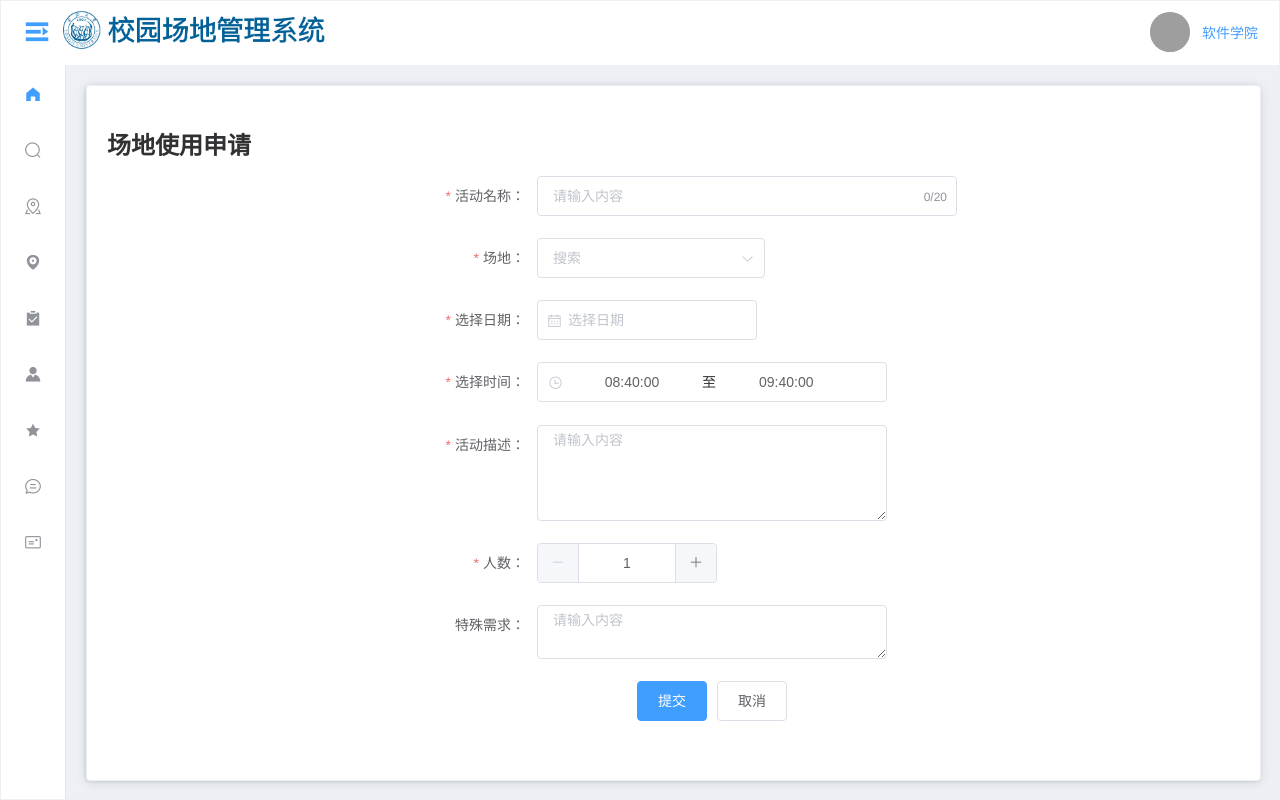
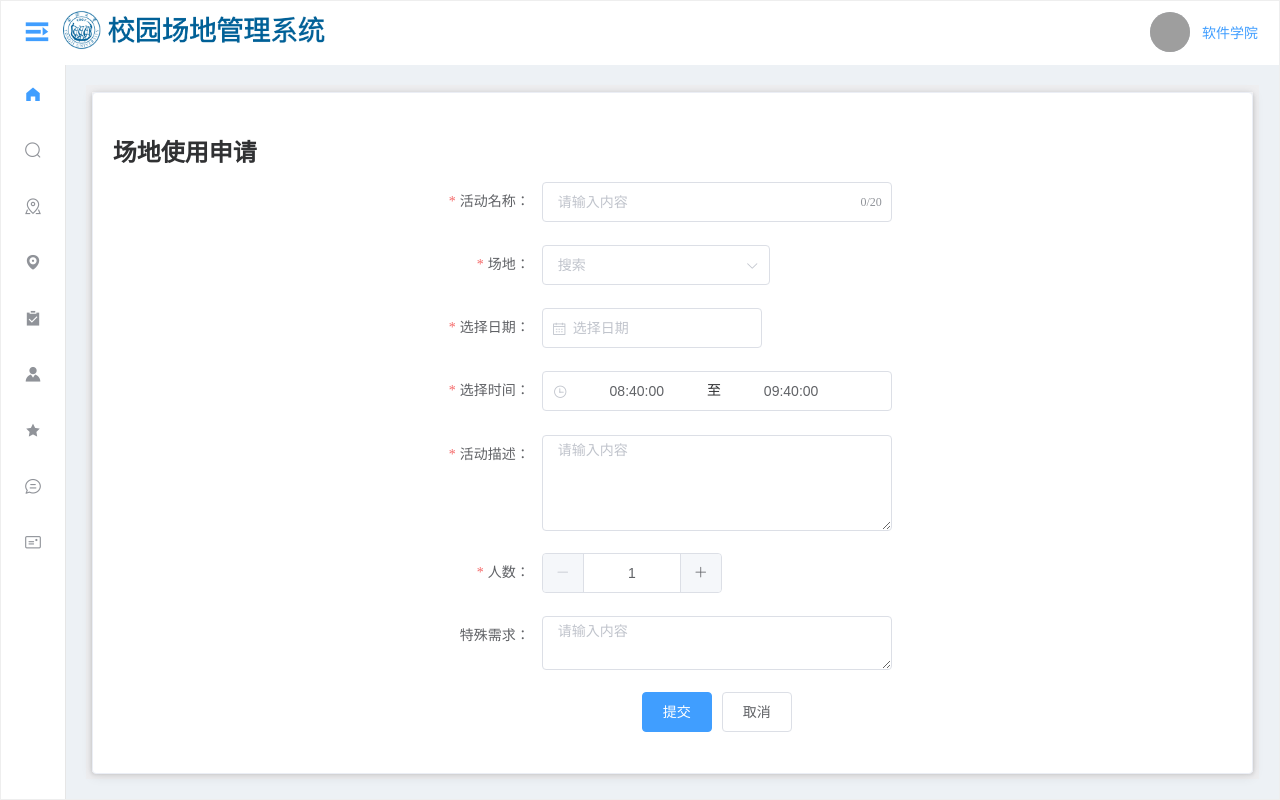
Before and after one commit to CampusSiteManagementSystem/CSMSFrontEnd, a Vue app: page /OrgFrame/ApplySite in a window 1280 px wide. Built offline with nearby package versions, Linux system fonts and the light colour scheme; grey boxes are pictures that could not be loaded.

Commit message:
删除了card的class，同时修复了bug

```diff
--- a/src/page/Organization/ApplyForSite.vue
+++ b/src/page/Organization/ApplyForSite.vue
@@ -1,7 +1,7 @@
 <template>
   <div class="page">
     <div class="background">
-      <el-card class="card">
+      <el-card>
         <div>
           <h2>场地使用申请</h2>
         </div>
@@ -14,7 +14,7 @@
           >
             <el-form-item label="活动名称：" prop="name">
               <el-input
-                class="name"
+                class="titlename"
                 type="text"
                 placeholder="请输入内容"
                 v-model="ruleform.name"
@@ -502,34 +502,22 @@ export default {
 }
 .background {
   margin: 0;
-  height: 100%;
-  width: 100%;
+  height: 98%;
+  width: 99%;
   background-color: rgb(255, 255, 255);
   background: rgba(255, 255, 255, 0.5);
   box-shadow: 0 2px 4px rgba(0, 0, 0, 0.12), 0 0 6px rgba(0, 0, 0, 0.04);
   position: relative;
 }
-.card {
-  margin: 0;
+.el-card {
   height: 100%;
-  width: 100%;
-  position: relative;
-}
-#applytitle {
-  font-family: Helvetica;
-  font-weight: bold;
-  font-size: 200%;
-  position: absolute;
-  left: 100px;
-  top: 20px;
 }
 #content {
-  font-family: Helvetica;
   position: absolute;
   left: 350px;
   top: 90px;
 }
-.name {
-  width: 120%;
+.titlename {
+  width: 100%;
 }
 </style>
--- a/src/page/Organization/SiteFeedback.vue
+++ b/src/page/Organization/SiteFeedback.vue
@@ -1,7 +1,7 @@
 <template>
   <div class="page">
     <div class="background">
-      <el-card class="maincard">
+      <el-card>
         <div>
           <h2>场地反馈</h2>
         </div>
--- a/src/page/Organization/ViewAppointment.vue
+++ b/src/page/Organization/ViewAppointment.vue
@@ -1,7 +1,7 @@
 <template>
   <div class="page">
     <div class="background">
-      <el-card class="card">
+      <el-card>
         <div>
           <h2>预约记录</h2>
         </div>
--- a/src/page/Organization/ViewFinishActivity.vue
+++ b/src/page/Organization/ViewFinishActivity.vue
@@ -1,7 +1,7 @@
 <template>
   <div class="page">
     <div class="background">
-      <el-card class="card">
+      <el-card>
         <div>
           <h2>完成活动列表</h2>
         </div>
--- a/src/page/Shared/check_activity.vue
+++ b/src/page/Shared/check_activity.vue
@@ -23,7 +23,7 @@
             <el-table-column prop="location" label="地点"> </el-table-column>
             <el-table-column fixed="right" width="100" label="操作">
               <template slot-scope="scope">
-                <el-button @click="viewInfo(scope.row)" type="text">
+                <el-button @click="viewInfo(scope.row)" type="text" size="small">
                   查看详情
                 </el-button>
               </template>
@@ -48,7 +48,7 @@
             <el-table-column prop="location" label="地点"> </el-table-column>
             <el-table-column fixed="right" width="100" label="操作">
               <template slot-scope="scope">
-                <el-button @click="viewInfo(scope.row)" type="text">
+                <el-button @click="viewInfo(scope.row)" type="text" size="small">
                   查看详情
                 </el-button>
               </template>
```
